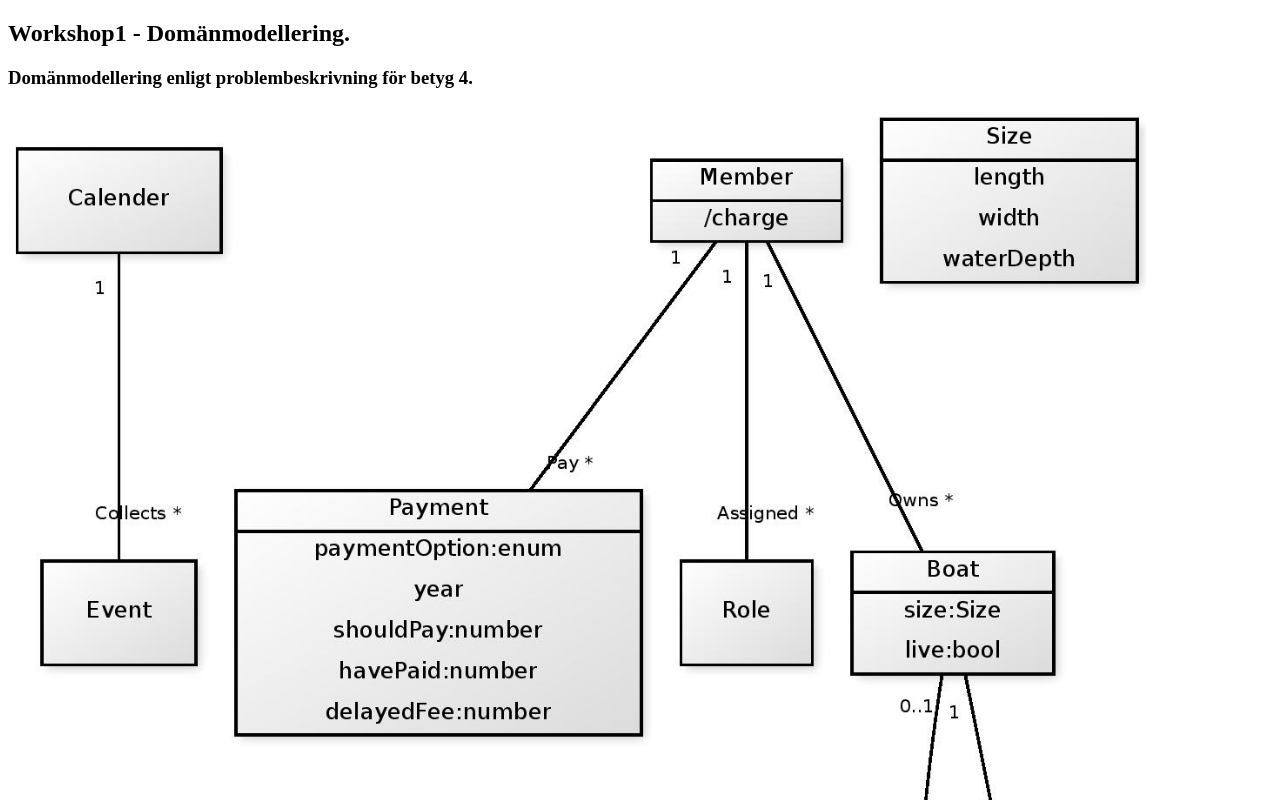
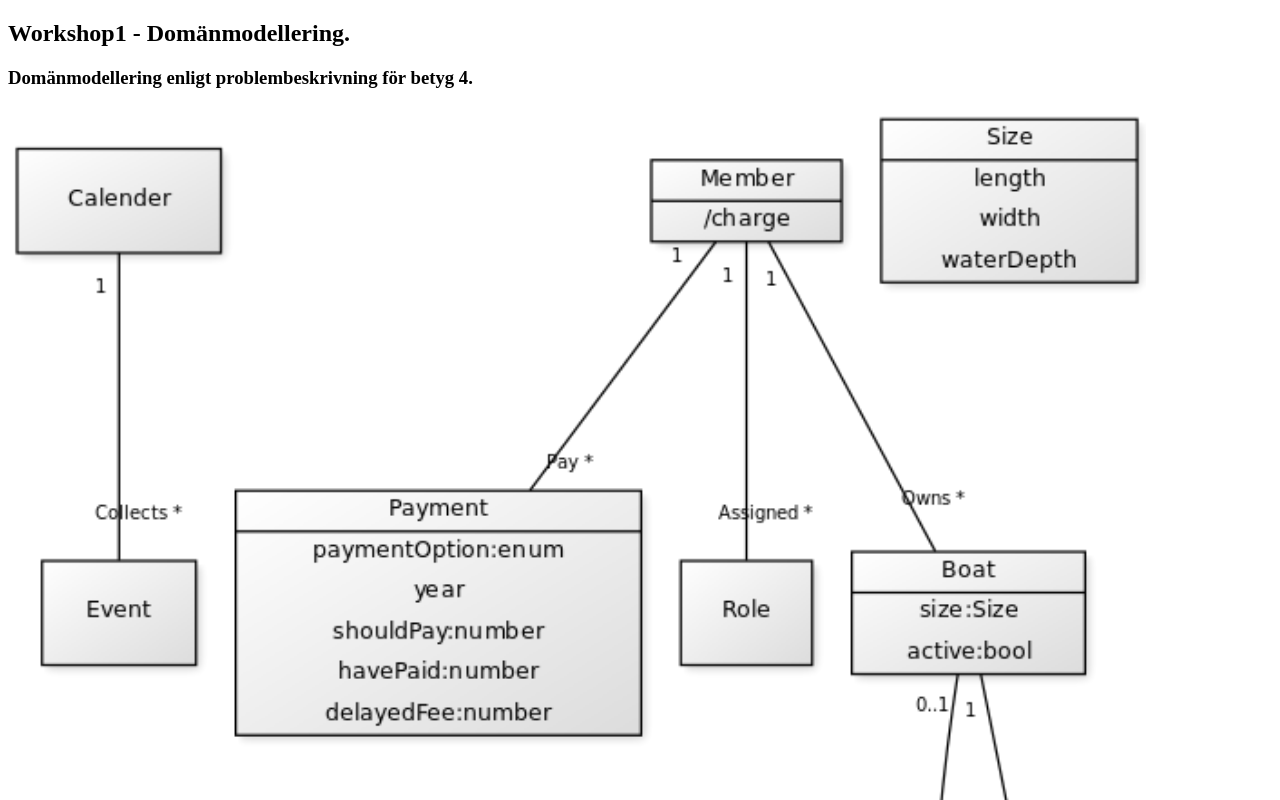
Before and after one commit to Grenmyr/Portfolio-Objektorienteradanalys, a plain HTML site: page pages/workshop1-4.html in a window 1280 px wide. Shown: the top 800 px of the page. Drawn offline with Linux system fonts and the light colour scheme.

Commit message:
Fix icture

```diff
--- a/pages/workshop1-4.html
+++ b/pages/workshop1-4.html
@@ -10,7 +10,7 @@
     <h3>
         Domänmodellering enligt problembeskrivning för betyg 4.
     </h3>
-    <img src="../pics/grade4.jpg" width="90%">
+    <img src="../pics/grade4.png" width="90%">
     <h4>Complementing text to domain model grade 4 this text is a complementing text to the one about grade 3 above.</h4>
     <p>
         In this model we decided to add the attribute - active for our Boat object. It describes if the boat is currently
```
Also changed, not shown: pics/grade4.jpg (deleted), pics/grade4.png (added).
